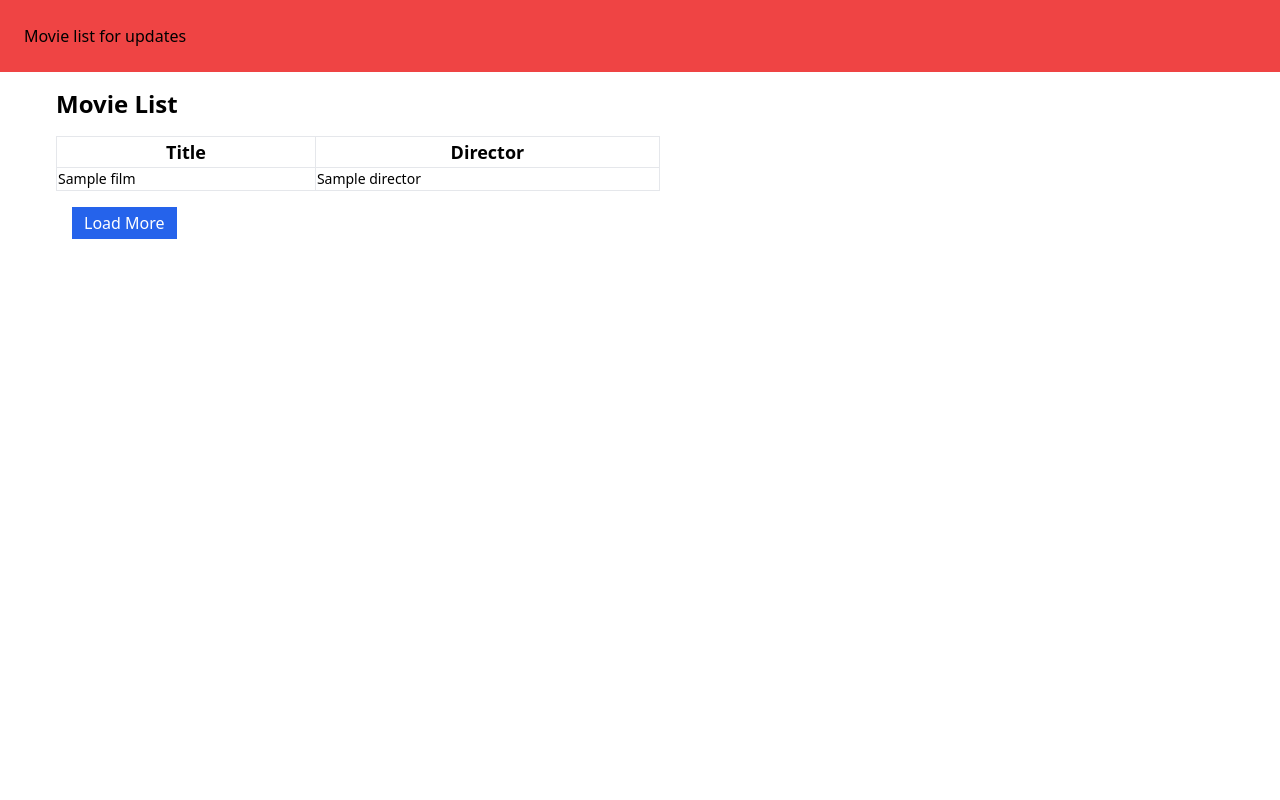
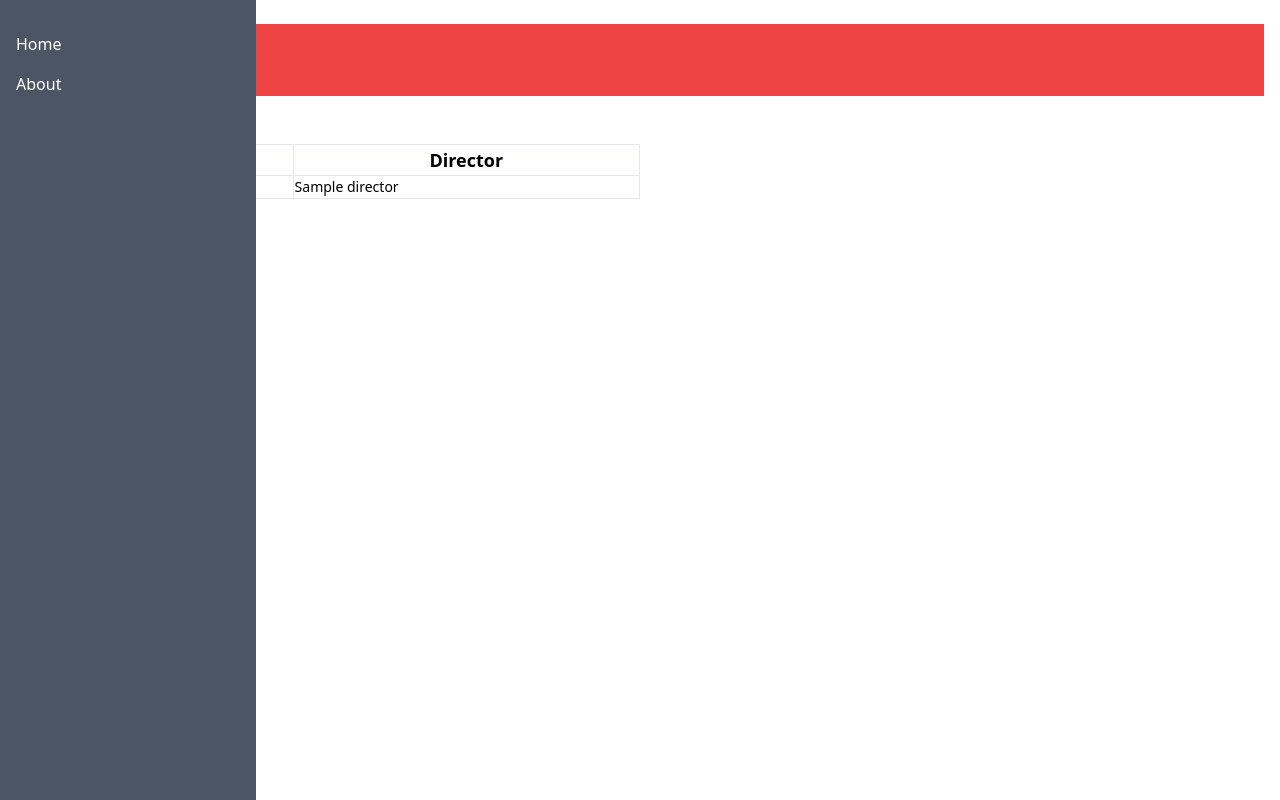
Before and after one commit to Sivivatu/Alteryx-Scheduler, a FastAPI app: template frontend/templates/index.html in a window 1280 px wide. Run offline with FastAPI, Linux system fonts and the light colour scheme; the template is opened without the code that fills it: most values are stand-ins (such as "Sample title", 1, 10 or a date in 2020); parts of the project's set-up code (start-up, migrations or seed data) failed here and were passed over; some libraries are stand-ins or nearby versions.

Commit message:
adding sidebar to html

```diff
--- a/frontend/templates/index.html
+++ b/frontend/templates/index.html
@@ -10,8 +10,30 @@
 
 </head>
 <body>
+    <div class="flex">
+        <!-- Hamburger Menu -->
+        <button class="md:hidden block text-gray-500 hover:text-white focus:outline-none focus:text-white">
+            <svg class="h-6 w-6 fill-current" viewBox="0 0 24 24">
+            <path
+                fill-rule="evenodd"
+                clip-rule="evenodd"
+                d="M4 6h16a1 1 0 110 2H4a1 1 0 110-2zm0 5h16a1 1 0 110 2H4a1 1 0 110-2zm0 5h16a1 1 0 110 2H4a1 1 0 110-2z"
+            ></path>
+            </svg>
+        </button>
+        <!-- Side navigation -->
+        <div id="sidenav" class="fixed inset-y-0 left-0 w-64  bg-gray-600 text-white px-4 py-6 hidden md:block">
+            <ul>
+                <li class="py-2">Home</li>
+                <li class="py-2">About</li>
+                <!-- Add more menu items -->
+            </ul>
+        </div>
+
+        <!-- Page content -->
+        <div id="main" class="flex-grow px-4 py-6">
             <h1 class="p-6 bg-red-500">Movie list for updates</h1>
-    <dir class="mx-4">
+            <div class="mx-4">
                 <p class="text-2xl font-bold mb-4">Movie List</p>
 
                 <table class="min-w-[50%] mb-4">
@@ -31,6 +53,8 @@
                     hx-get="/"
                     hx-target="#table-body"
                     hx-swap="beforeend">Load More</button>
-    </dir>
+            </div>
+        </div>
+    </div>
 </body>
 </html>
```
Lines whose indentation alone changed are shown as unchanged.
